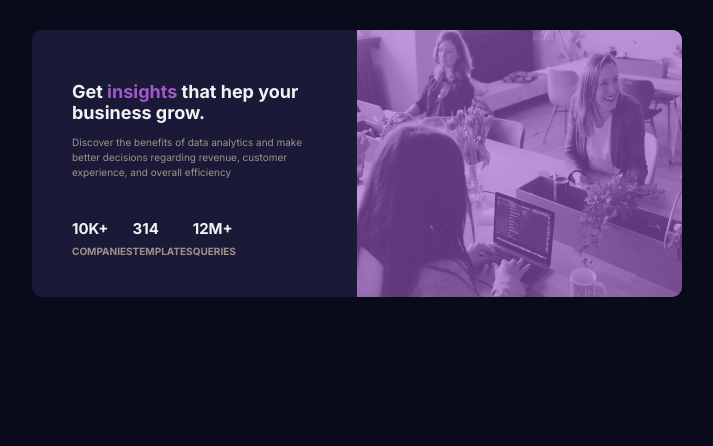
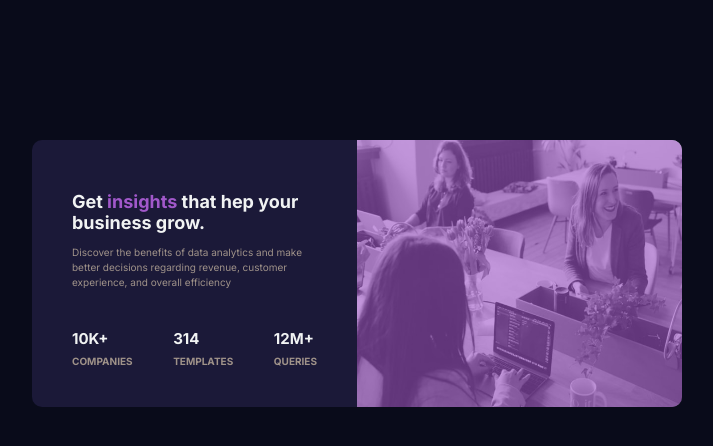
Before and after one commit to MonaElshikh/Stats-preview-card-component, a plain HTML site: page index.html in a window 1280 px wide. Shown: the whole page, without its empty margins (283-996 px from the left). Drawn offline with Linux system fonts and the light colour scheme.

Commit message:
fixing stats card position

```diff
--- a/css/stats-card.css
+++ b/css/stats-card.css
@@ -16,10 +16,10 @@ body {
   font-family: "Inter", "Lexend Deca", sans-serif;
   font-size: 15px;
   background-color: var(--main-background-color);
+  margin: 140px auto;
   display: flex;
   justify-content: center;
-  align-items: center;
-  margin: 30px 0;
+  align-content: center;
 }
 .stats-card {
   width: 250px;
@@ -113,6 +113,7 @@ body {
     text-align: left;
   }
   .stats-card .data > ul {
-    display: flex !important;
+    display: flex;
+    justify-content: space-between;
   }
 }
```
Also changed, not shown: 1 other file.
